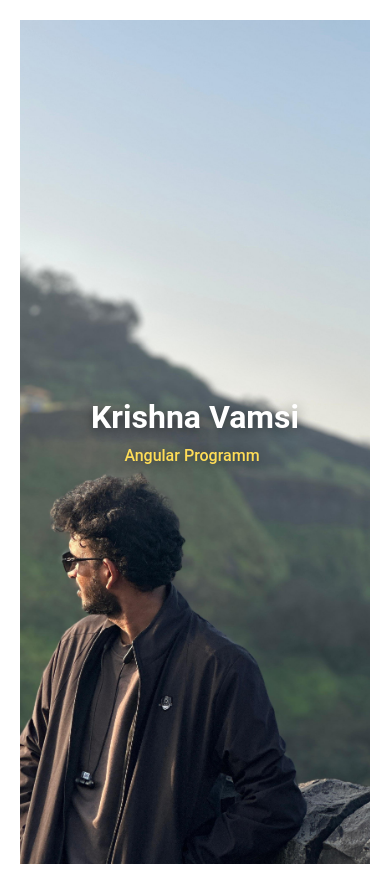
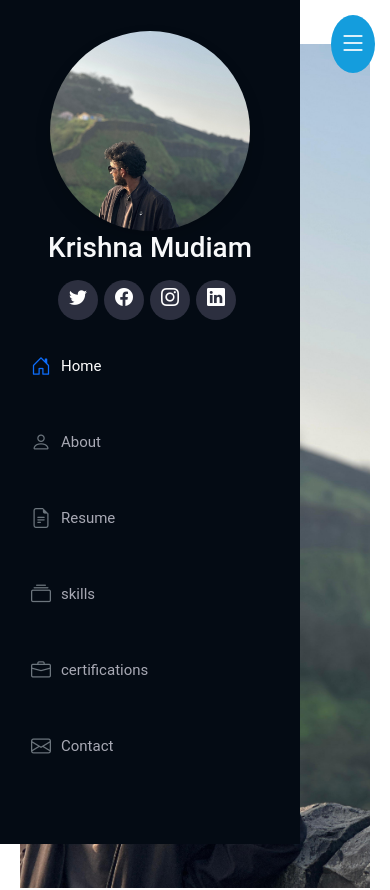
Before and after one commit to krishnavamsiii/my-portfolio, an Angular app: page / in a window 390 px wide. Shown: the top 890 px of the page. Built offline with nearby package versions, Linux system fonts and the light colour scheme.

Commit message:
changed mobilenavpx

```diff
--- a/src/app/app.css
+++ b/src/app/app.css
@@ -1,27 +1,3 @@
-/* #resume, #about, #contact, #home {
-  margin-left: 260px;
-  padding: 20px;
-} */
-
-/* #main-content {
-  margin-left: 270px;
-  padding: 20px;
-}
-
-#main {
-  margin-left: 300px;
-}
-
-@media(max-width:1199px) {
-  #header { left:-300px; }
-  #main { margin-left:0; }
-}
-
-.mobile-nav-active #header {
-  left:0;
-} */
-
-
 /* ================= DESKTOP ================= */
 #header{
   width:300px;
@@ -29,6 +5,7 @@
   top:0;
   left:0;
   bottom:0;
+  z-index:9999;
 }
 
 #main-content{
@@ -36,22 +13,28 @@
   padding:20px;
 }
 
+
 /* ================= MOBILE ================= */
 @media(max-width: 991px){
 
+  /* Content full width */
   #main-content{
     margin-left:0;
+    padding-top: 20px;
   }
 
+  /* Sidebar hidden by default */
   #header{
     left:-300px;
-    z-index:9999;
+    transition:0.4s;
   }
 
+  /* Sidebar visible when toggled */
   .mobile-nav-active #header{
     left:0;
   }
 
+  /* Dim background */
   .mobile-nav-active::before{
     content:'';
     position:fixed;
@@ -60,3 +43,25 @@
     z-index:9000;
   }
 }
+
+
+/* ================= HAMBURGER ================= */
+.mobile-nav-toggle{
+  position:fixed;
+  right:15px;
+  top:15px;
+  font-size:28px;
+  cursor:pointer;
+  z-index:10000;
+  color:#fff;
+  background:#149ddd;
+  border-radius:50%;
+  padding:8px;
+  display:none;
+}
+
+@media(max-width:991px){
+  .mobile-nav-toggle{
+    display:block;
+  }
+}
--- a/src/index.html
+++ b/src/index.html
@@ -73,7 +73,7 @@
     }
   } */
 
-  @media (max-width: 767px){
+  /* @media (max-width: 767px){
   #header{
     left:-300px;
   }
@@ -81,19 +81,20 @@
   #main{
     margin-left:0;
   }
-}
+} */
 
 
   /* Show sidebar when active */
   /* .mobile-nav-active #header{
     left:0;
   } */
-.mobile-nav-active #main {
-  margin-left: 300px !important;
-}
+   /* .mobile-nav-active #main {
+  margin-left:300px;
+} */
+
 
   /* Hamburger Icon */
-  .mobile-nav-toggle{
+  /* .mobile-nav-toggle{
     position:fixed;
     right:15px;
     top:15px;
@@ -105,7 +106,7 @@
     border-radius:50%;
     padding:8px;
     display:none;
-  }
+  } */
 
   </style>
 
```
Also changed, not shown: src/app/app.html (+0 -16 lines).
